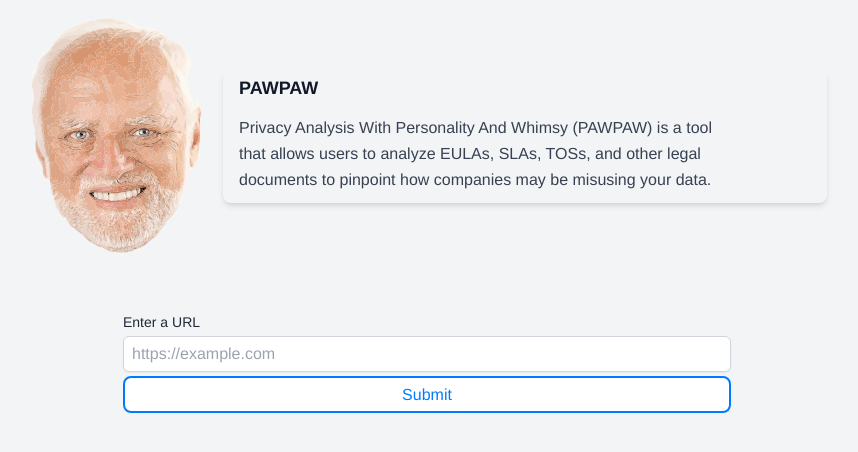
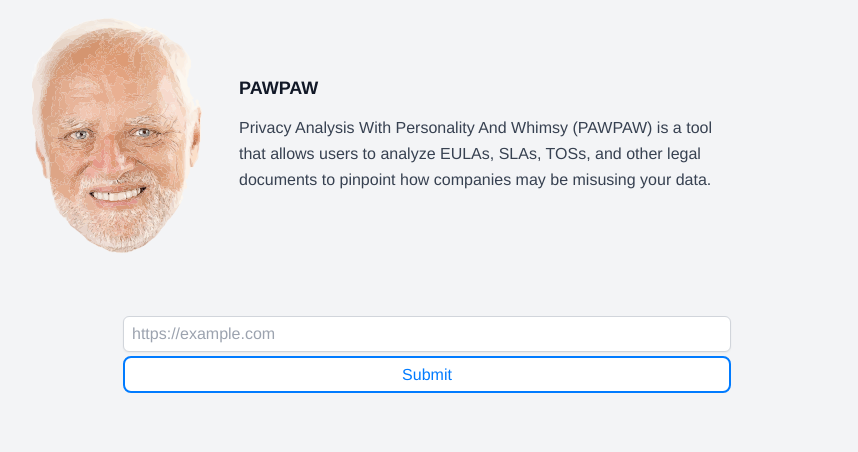
Before and after one commit to spoonmilk/pawpaw-analyst, a Next.js app: page / in a window 1280 px wide. Shown: the top 452 px of the page, without its empty margins (213-1071 px from the left). Built offline with nearby package versions, Linux system fonts and the light colour scheme.

Commit message:
rem: remove url prompt text, remove header bg

```diff
--- a/src/app/components/Input.tsx
+++ b/src/app/components/Input.tsx
@@ -6,7 +6,6 @@ export default function Input({ value, setValue }: { value: string, setValue: (v
 
     return (
         <div className="flex flex-col w-full py-6 px-4">
-            <label htmlFor="url" className="text-sm font-medium text-gray-800">Enter a URL</label>
             <input
                 type="url"
                 value={value}
--- a/src/app/components/TitleHead.tsx
+++ b/src/app/components/TitleHead.tsx
@@ -9,14 +9,14 @@ export default function TitleHead() {
       <Image src={harold} alt="harold" className="h-60 w-auto" />
       <div>
         <motion.div
-          className="rounded-lg px-4 py-2 shadow-md"
+          className="rounded-lg px-4 py-2 w-fit"
           transition={{ ease: easeInOut, duration: 0.5 }}
           whileHover={{
             scale: 1.02
           }}
         >
           <h1 className="text-lg/tight font-bold text-gray-900">PAWPAW</h1>
-          <p className="my-0.5 text-gray-700">
+          <p className="my-0.5 text-gray-700 text-md" >
             Privacy Analysis With Personality And Whimsy (PAWPAW) is a tool that
             allows users to analyze EULAs, SLAs, TOSs, and other legal documents
             to pinpoint how companies may be misusing your data.
```
